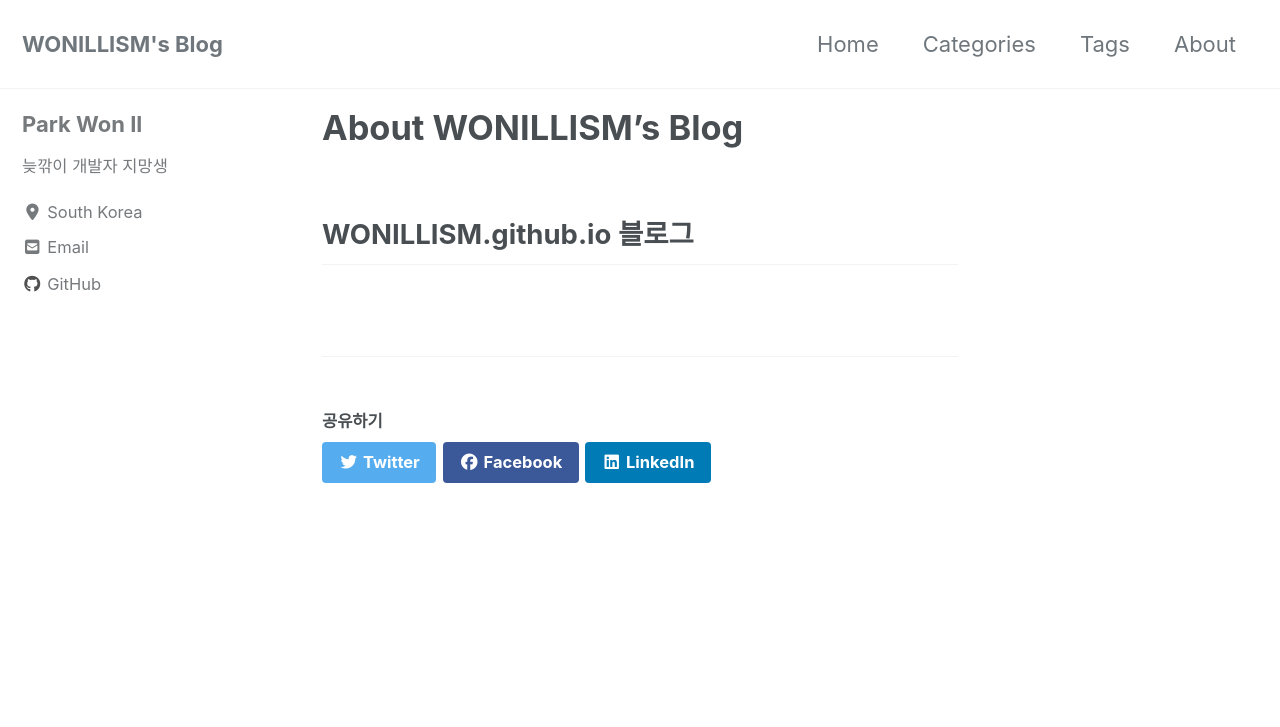
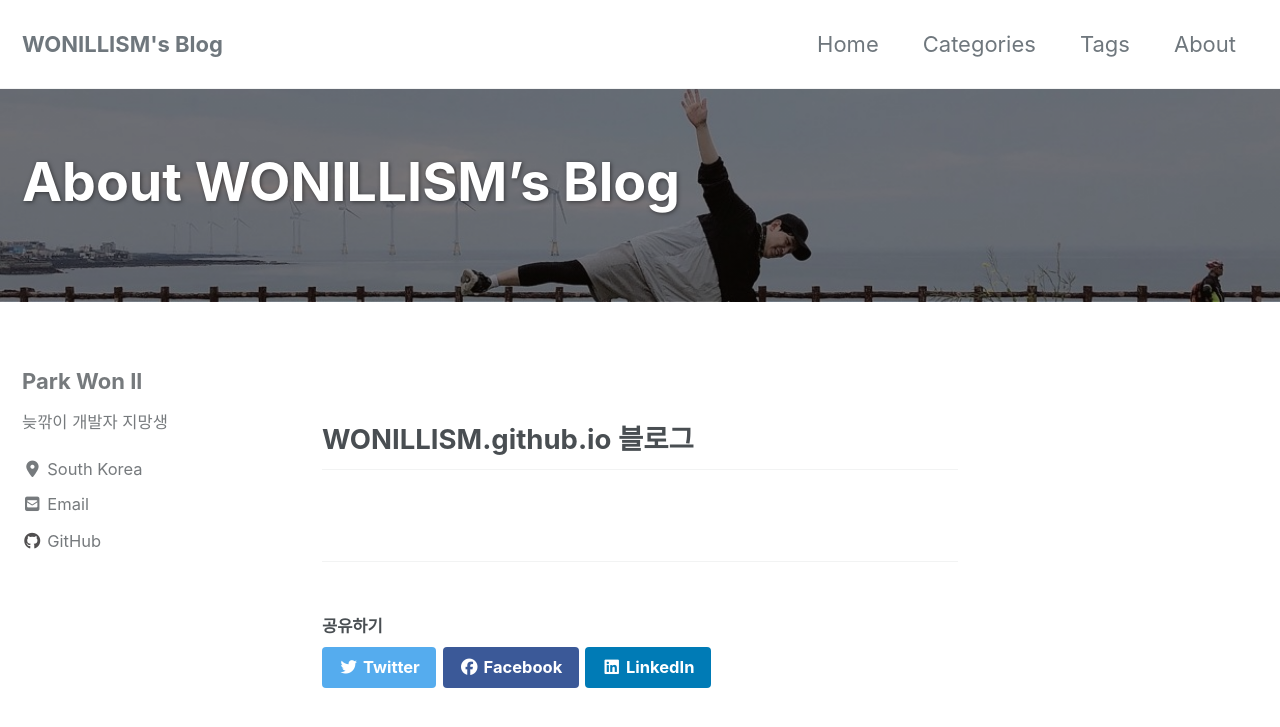
Before and after one commit to WONILLISM/wonillism.github.io, a Jekyll site: the page built from _pages/about.md, in a window 1280 px wide and 900 px high. Shown: the top 727 px of the window. Built offline with Jekyll 4.4.1, drawn with Linux system fonts in a browser that asks for light colours; cached includes are drawn as plain includes; nearby versions of some CDN libraries.

Commit message:
about.md 상단 이미지 추가

```diff
--- a/_config.yml
+++ b/_config.yml
@@ -24,7 +24,7 @@ description              : "나의 공부 스택"
 url                      : "https://WONILLISM.github.io"
 baseurl                  : # the subpath of your site, e.g. "/blog"
 repository               : # GitHub username/repo-name e.g. "mmistakes/minimal-mistakes"
-teaser                   : "/assets/Images/main-teaser.jpg" # path of fallback teaser image, e.g. "/assets/images/500x300.png"
+teaser                   :  # path of fallback teaser image, e.g. "/assets/images/500x300.png"
 logo                     : # path of logo image to display in the masthead, e.g. "/assets/images/88x88.png"
 masthead_title           : # overrides the website title displayed in the masthead, use " " for no title
 # breadcrumbs            : false # true, false (default)
@@ -103,8 +103,6 @@ analytics:
   google:
     tracking_id          : "G-1CK5SNLKWT"
     anonymize_ip         : # true, false (default)
-
-
 # Site Author
 author:
   name             : "Park Won Il"
--- a/_pages/about.md
+++ b/_pages/about.md
@@ -2,6 +2,9 @@
 title: "About WONILLISM's Blog"
 permalink: /about/
 layout: single
+header:
+  overlay_image: /assets/Images/main-teaser.jpg
+  overlay_filter: 0.5
 ---
 
 ## WONILLISM.github.io 블로그
```
